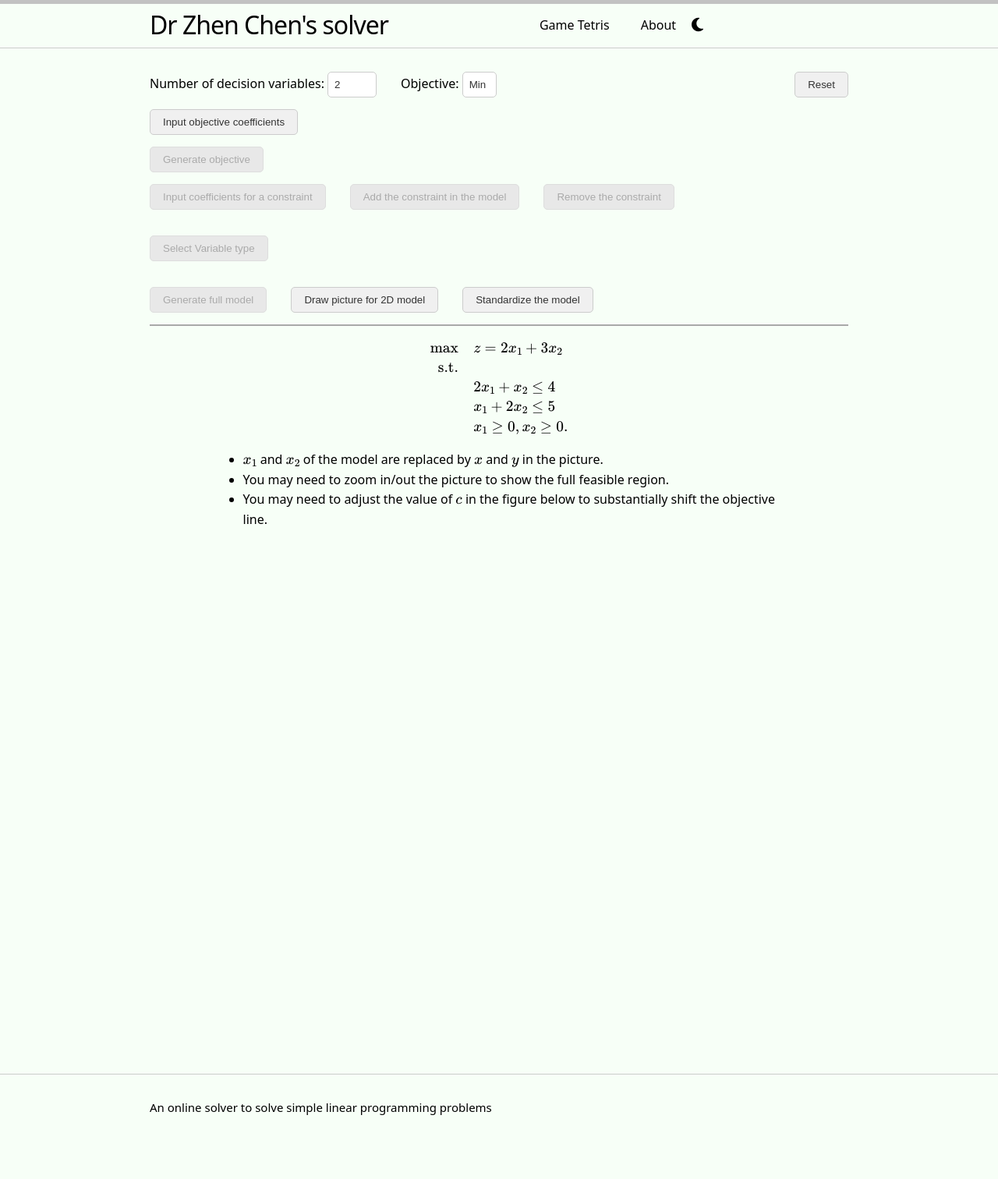
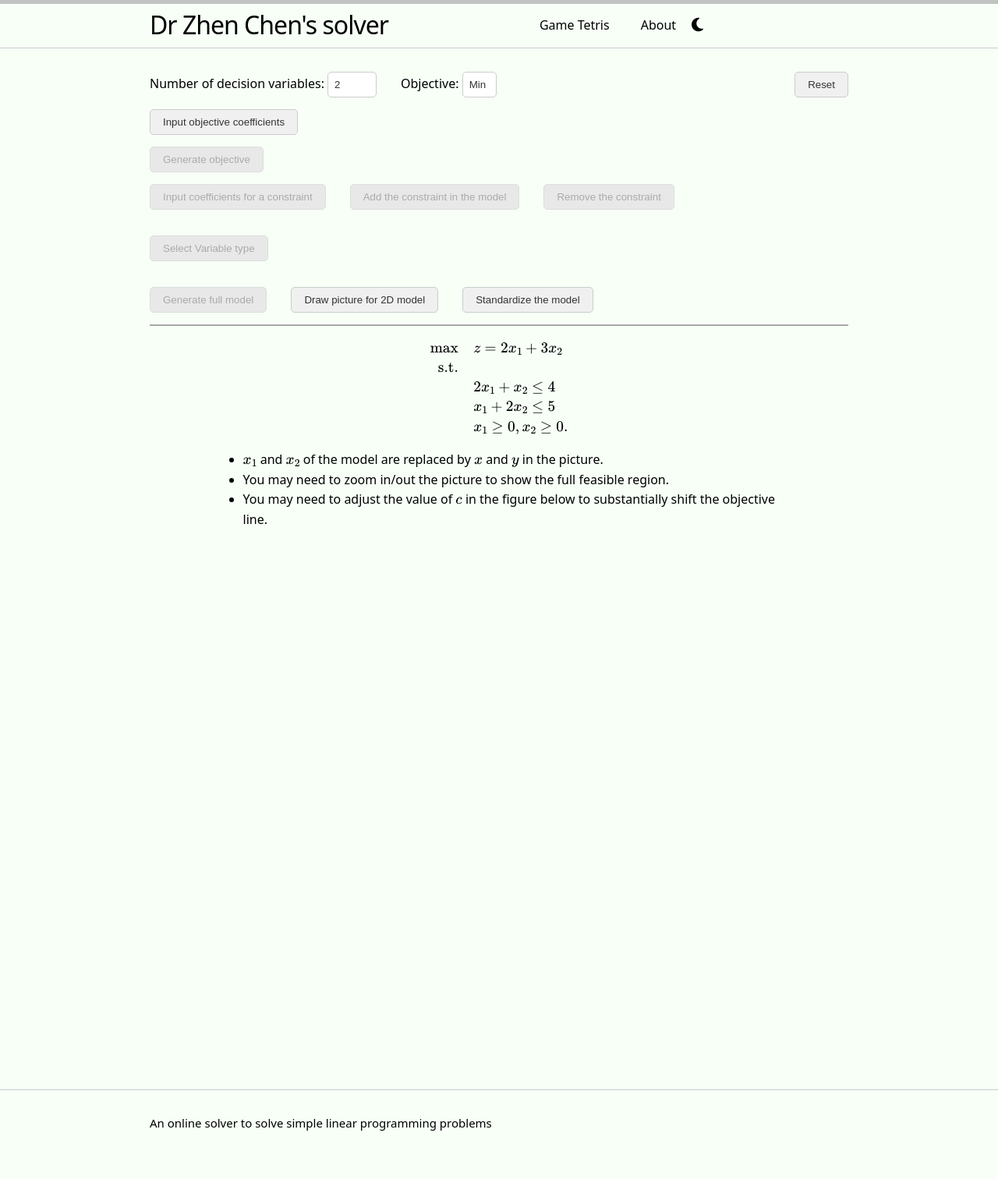
Before and after one commit to RobinChen121/online-solver, a Jekyll site: the page built from index.html, in a window 1280 px wide. Shown: the whole page at 78% size. Built offline with Jekyll 4.4.1, drawn with Linux system fonts in a browser that asks for light colours.

Commit message:
Update main.scss

```diff
--- a/assets/main.scss
+++ b/assets/main.scss
@@ -54,7 +54,7 @@ body {
 }
 
 .site-footer {
-  margin-top: 50px; /* 让边界线和内容之间有空间 */
+  margin-top: 70px; /* 让边界线和内容之间有空间 */
   border-top: 1px solid #ccc; /* 元素的上边界线 */
 }
 
```
